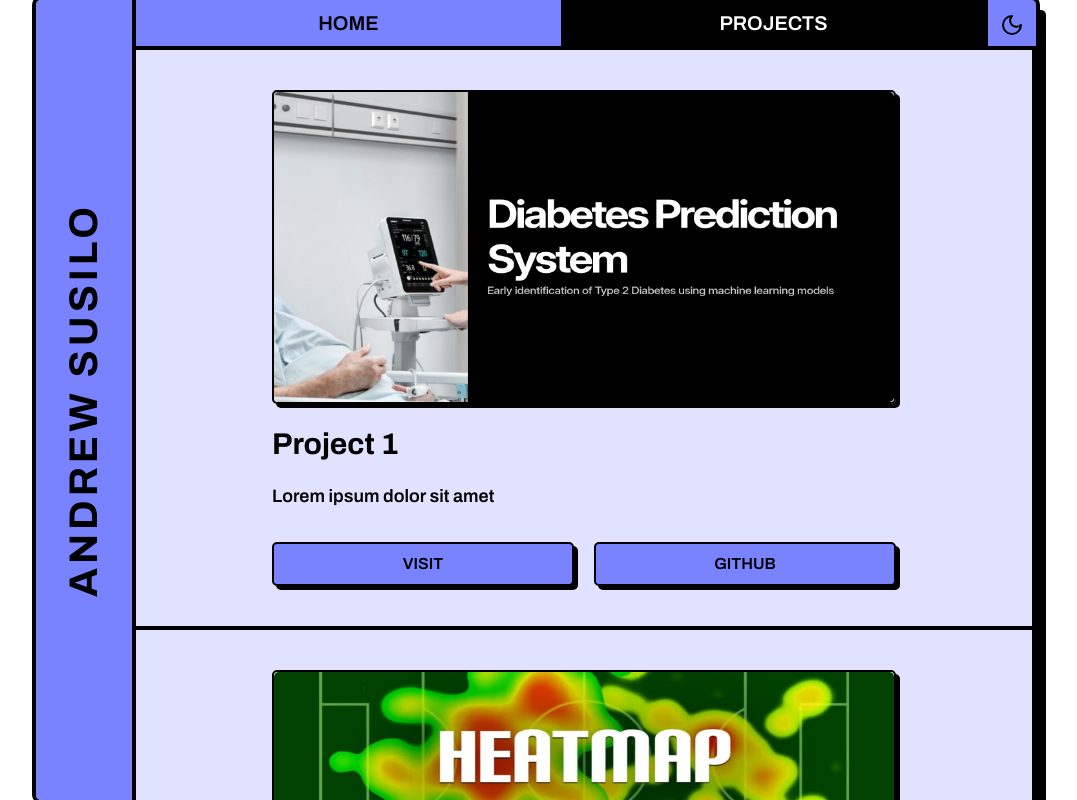
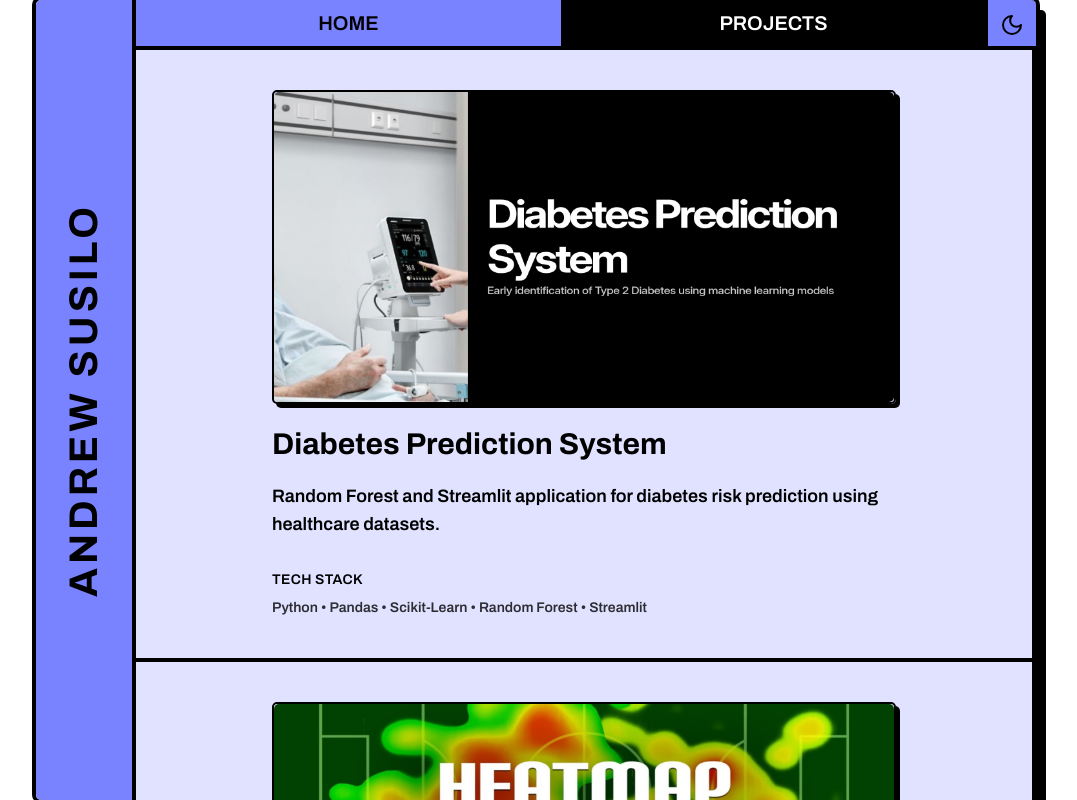
Before and after one commit to Andrewjs14/andrew-portfolio, a Next.js app: page /work in a window 1280 px wide. Shown: the whole page, without its empty margins (104-1181 px from the left). Built offline with nearby package versions, Linux system fonts and the light colour scheme.

Commit message:
Update page.tsx

```diff
--- a/src/app/work/page.tsx
+++ b/src/app/work/page.tsx
@@ -3,32 +3,31 @@ import { AspectRatio } from '@/components/ui/aspect-ratio'
 export default function Page() {
   const PROJECTS = [
     {
-      name: 'Project 1',
-      description: 'Lorem ipsum dolor sit amet',
-      liveLink: 'https://google.com',
+      name: 'Diabetes Prediction System',
+      description: 'Random Forest and Streamlit application for diabetes risk prediction using healthcare datasets.',
+      techStack: 'Python • Pandas • Scikit-Learn • Random Forest • Streamlit',
       previewImage: '/project1.jpeg',
-      repoUrl: 'https://github.com',
     },
     {
-      name: 'Project 2',
-      description: 'Lorem ipsum dolor sit amet',
-      liveLink: 'https://google.com',
+      name: 'Football Player Position Classification',
+      description: 'CNN-based computer vision model for football player position classification from heatmap images.',
+      techStack: 'Python • TensorFlow • Keras • CNN • OpenCV',
       previewImage: '/project2.jpeg',
-      repoUrl: 'https://github.com',
+
     },
     {
-      name: 'Project 3',
-      description: 'Lorem ipsum dolor sit amet',
-      liveLink: 'https://google.com',
+      name: 'Business Intelligence Dashboard',
+      description: 'Interactive Power BI dashboard for revenue analysis, KPI tracking, and business performance monitoring.',
+      techStack: 'Power BI • DAX • Power Query • Excel',
       previewImage: '/project3.jpeg',
-      repoUrl: 'https://github.com',
+
     },
     {
-      name: 'Project 4',
-      description: 'Lorem ipsum dolor sit amet',
-      liveLink: 'https://google.com',
+      name: 'Heart Disease Prediction System',
+      description: 'Machine learning application for heart disease risk assessment using clinical patient data.',
+      techStack: 'Python • Pandas • Scikit-Learn • Streamlit',
       previewImage: '/project4.jpeg',
-      repoUrl: 'https://github.com',
+
     },
   ]
 
@@ -61,21 +60,14 @@ export default function Page() {
                        {project.description}
                      </p>
 
-                <div className="w400:text-sm mt-8 grid grid-cols-2 gap-5 text-base">
-                  <a
-                    className="border-border text-main-foreground shadow-shadow rounded-base bg-main hover:translate-x-boxShadowX hover:translate-y-boxShadowY cursor-pointer border-2 px-4 py-2 text-center uppercase transition-all hover:shadow-none"
-                    href={project.liveLink}
-                    target="_blank"
-                  >
-                    Visit
-                  </a>
-                  <a
-                    className="border-border text-main-foreground shadow-shadow rounded-base bg-main hover:translate-x-boxShadowX hover:translate-y-boxShadowY cursor-pointer border-2 px-4 py-2 text-center uppercase transition-all hover:shadow-none"
-                    href={project.repoUrl}
-                    target="_blank"
-                  >
-                    Github
-                  </a>
+                   <div className="mt-8">
+                   <p className="text-sm font-semibold uppercase tracking-wide">
+                    Tech Stack
+                   </p>
+
+                    <p className="mt-2 text-sm opacity-80">
+                    {project.techStack}
+                     </p>
                    </div>
               </div>
             </div>
```
Lines whose indentation alone changed are shown as unchanged.
